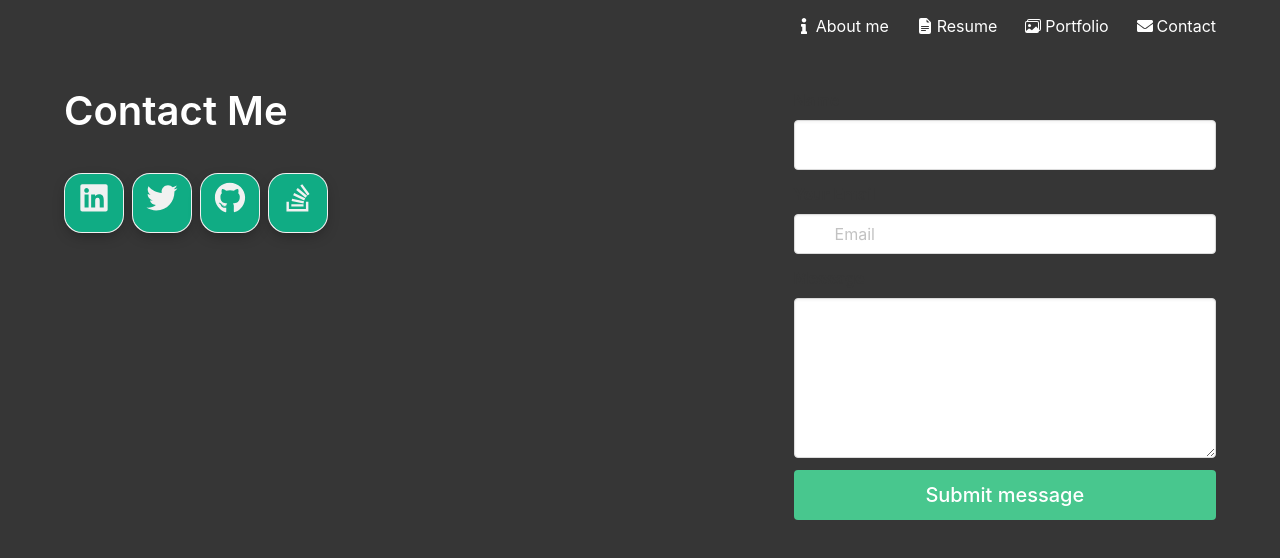
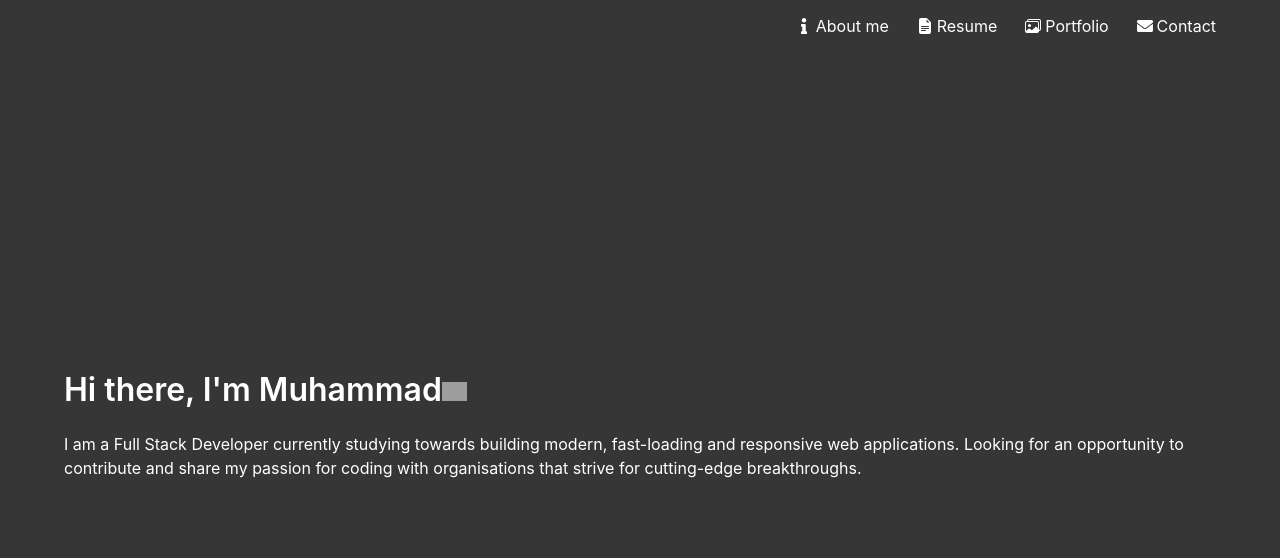
Before and after one commit to moedaaboul/moedaaboul.github.io, a React (Create React App) app: page / in a window 1280 px wide. Shown: the top 558 px of the page. Built offline with nearby package versions, Linux system fonts and the light colour scheme; grey boxes are pictures that could not be loaded.

Commit message:
utilise useForm from formspree/react upon submit in contact page

```diff
--- a/package.json
+++ b/package.json
@@ -3,6 +3,7 @@
   "version": "0.1.0",
   "private": true,
   "dependencies": {
+    "@formspree/react": "^2.2.4",
     "@testing-library/jest-dom": "^5.16.3",
     "@testing-library/react": "^12.1.4",
     "@testing-library/user-event": "^13.5.0",
--- a/src/App.js
+++ b/src/App.js
@@ -2,8 +2,9 @@ import React, { useState } from 'react';
 import Navbar from './Navbar';
 import Home from './Home';
 import Contact from './Contact';
+
 function App() {
-  const [page, setPage] = useState('contact');
+  const [page, setPage] = useState('home');
 
   return (
     <>
--- a/src/Form.js
+++ b/src/Form.js
@@ -1,10 +1,15 @@
 import React from 'react';
+import { useForm, ValidationError } from '@formspree/react';
 
 const Form = () => {
+  const [state, handleSubmit] = useForm('xknyvvlj');
+  if (state.succeeded) {
+    return <p>Thanks for messaging. I will respond to you shortly!</p>;
+  }
   return (
-    <form action="https://formspree.io/f/xpzbznng" method="POST">
+    <form onSubmit={handleSubmit}>
       <div className="field">
-        <label className="label" for="full-name">
+        <label className="label" htmlFor="full-name">
           Name
         </label>
         <div className="control">
@@ -15,10 +20,15 @@ const Form = () => {
             name="full-name"
             required
           />
+          <ValidationError
+            prefix="Full Name"
+            field="full-name"
+            errors={state.errors}
+          />
         </div>
       </div>
       <div className="field">
-        <label className="label" for="email">
+        <label className="label" htmlFor="email">
           Your Email
         </label>
         <div className="control">
@@ -37,10 +47,11 @@ const Form = () => {
               <i className="fas fa-check"></i>
             </span>
           </p>
+          <ValidationError prefix="Email" field="email" errors={state.errors} />
         </div>
       </div>
       <div className="field">
-        <label className="label" for="message">
+        <label className="label" htmlFor="message">
           Message
         </label>
         <div className="control">
@@ -49,6 +60,11 @@ const Form = () => {
             name="message"
             id="message"
           ></textarea>
+          <ValidationError
+            prefix="Message"
+            field="message"
+            errors={state.errors}
+          />
         </div>
       </div>
       <div className="control">
@@ -61,6 +77,7 @@ const Form = () => {
                     has-text-weight-medium
                     is-medium is-success
                   "
+          disabled={state.submitting}
         >
           Submit message
         </button>
```
Also changed, not shown: 1 other file (tests, documents, lock files or other folders).
